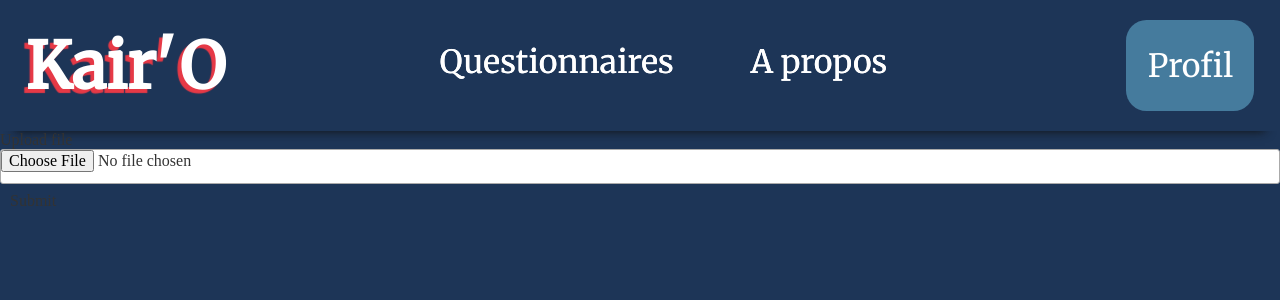
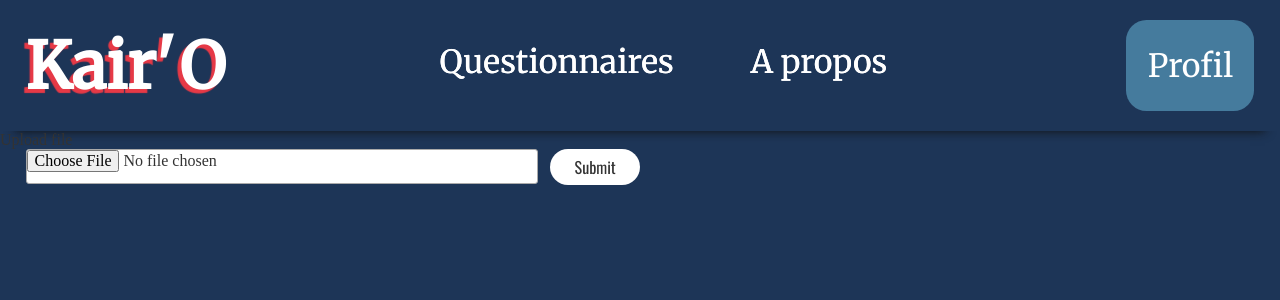
Before and after one commit to MaxRonce/SAE-3.05-Sujet-3, a Flask app: page /import in a window 1280 px wide. Shown: the top 300 px of the page. Run offline with Flask 2, Linux system fonts and the light colour scheme; parts of the project's set-up code (start-up, migrations or seed data) failed here and were passed over; some libraries are stand-ins or nearby versions; some web fonts are replaced.

Commit message:
fixing css import/Export

```diff
--- a/link_front_back/static/css/form.css
+++ b/link_front_back/static/css/form.css
@@ -26,3 +26,8 @@
   display : flex;
   flex-direction: row;
 }
+
+.ulform {
+  display : flex;
+  flex-direction: row;
+}
--- a/link_front_back/templates/import.html
+++ b/link_front_back/templates/import.html
@@ -1,17 +1,17 @@
 {% extends "base.html" %}
     {% block styleandtitle %}
     <title>Ajouter Question</title>
-    <link rel="stylesheet" href="{{url_for('static', filename='css/ajouter_question.css')}}">
+    <link rel="stylesheet" href="{{url_for('static', filename='css/form.css')}}">
     {% endblock %}
 
 {% block content %}
 
     <body>
 <h1>Upload file</h1>
-    <form method="POST" enctype="multipart/form-data">
+    <form method="POST" enctype="multipart/form-data" class="ulform">
         {{ form.hidden_tag() }}
-        {{ form.file() }}
-        {{ form.submit() }}
+        {{ form.file(class_="choice") }}
+        {{ form.submit(id_="sbutton") }}
     </form>
     </body>
 {% endblock %}
```
